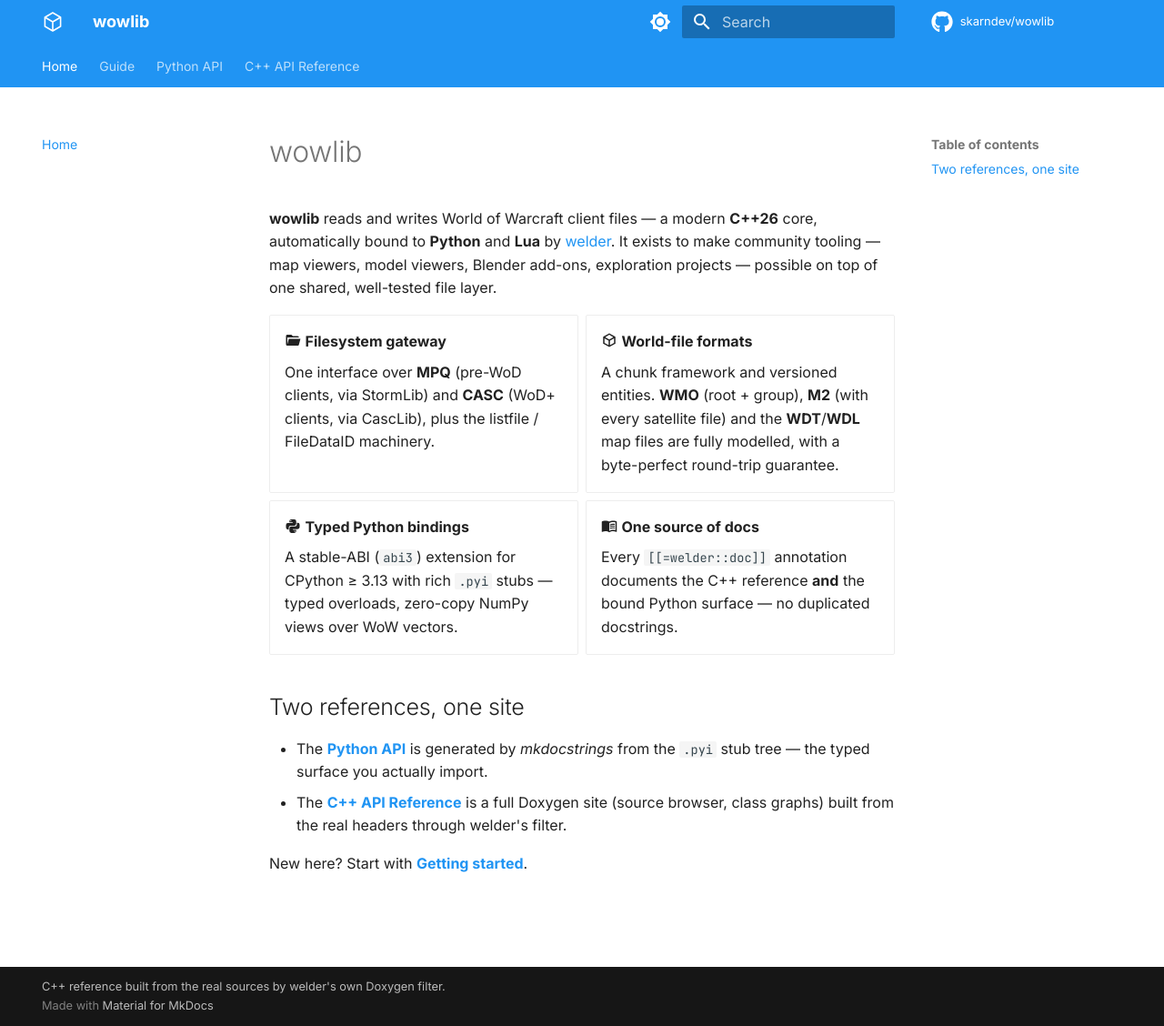
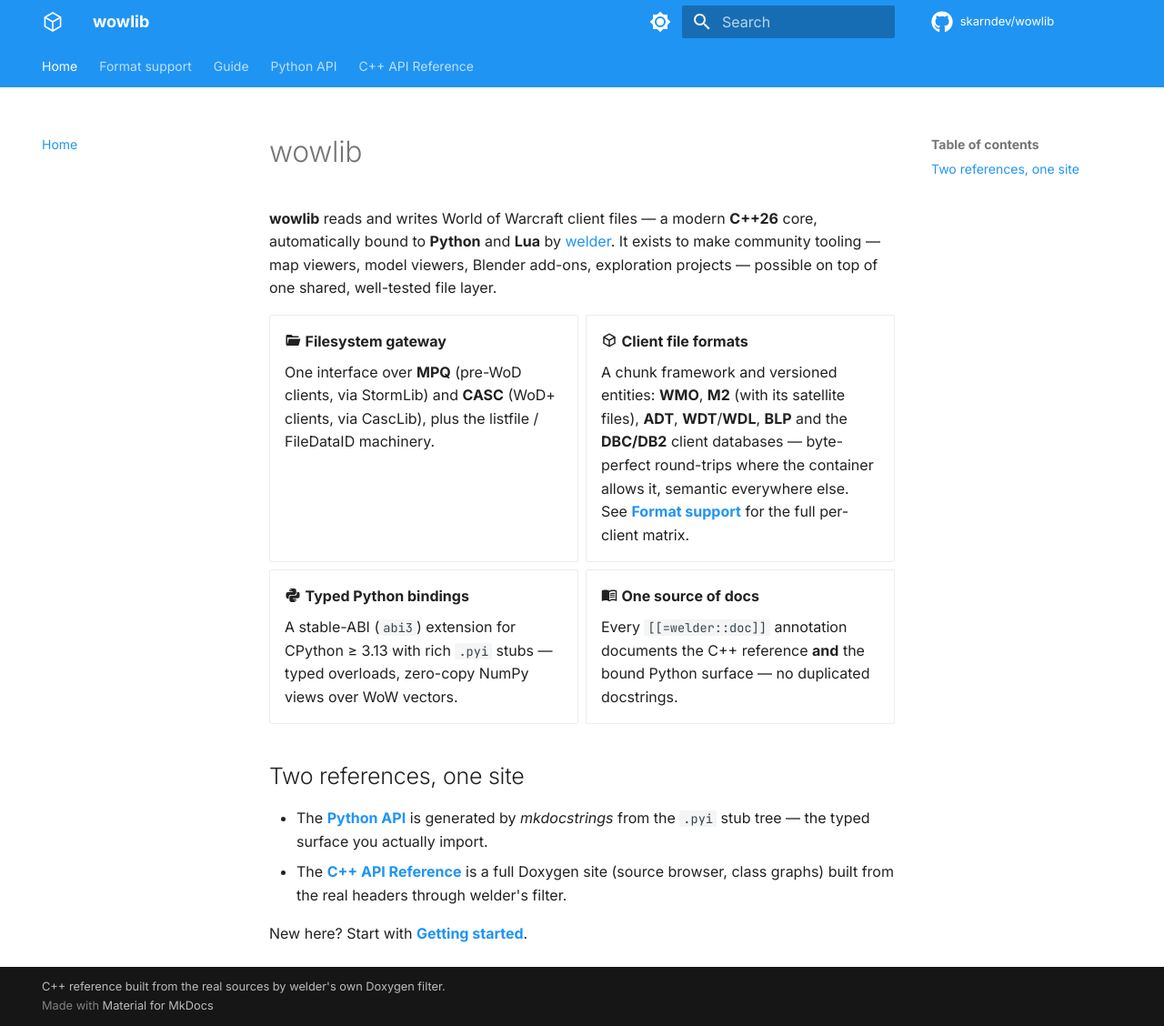
Before and after one commit to skarndev/wowlib, an MkDocs documentation site: the page built from docs/content/index.md, in a window 1280 px wide and 1128 px high. Shown: the whole window at 91% size. Built offline with MkDocs 1.6.1 and Material for MkDocs 9.7.7, drawn with Linux system fonts in a browser that asks for light colours; comment, search, counter and statistics services are not loaded.

Commit message:
docs: add README and Format support page with per-client status matrix
Co-Authored-By: Claude Fable 5 <noreply@anthropic.com>

```diff
--- a/docs/content/index.md
+++ b/docs/content/index.md
@@ -13,11 +13,13 @@ possible on top of one shared, well-tested file layer.
     One interface over **MPQ** (pre-WoD clients, via StormLib) and **CASC**
     (WoD+ clients, via CascLib), plus the listfile / FileDataID machinery.
 
--   :material-cube-outline: __World-file formats__
+-   :material-cube-outline: __Client file formats__
 
-    A chunk framework and versioned entities. **WMO** (root + group), **M2**
-    (with every satellite file) and the **WDT**/**WDL** map files are fully
-    modelled, with a byte-perfect round-trip guarantee.
+    A chunk framework and versioned entities: **WMO**, **M2** (with its
+    satellite files), **ADT**, **WDT**/**WDL**, **BLP** and the **DBC/DB2**
+    client databases — byte-perfect round-trips where the container allows it,
+    semantic everywhere else. See **[Format support](status.md)** for the full
+    per-client matrix.
 
 -   :material-language-python: __Typed Python bindings__
 
--- a/docs/mkdocs.yml
+++ b/docs/mkdocs.yml
@@ -129,6 +129,7 @@ plugins:
 
 nav:
   - Home: index.md
+  - Format support: status.md
   - Guide:
       - guide/index.md
       - Getting started: guide/getting-started.md
```
Also changed, not shown: docs/content/status.md (added, +52 -0 lines), README.md (added).
